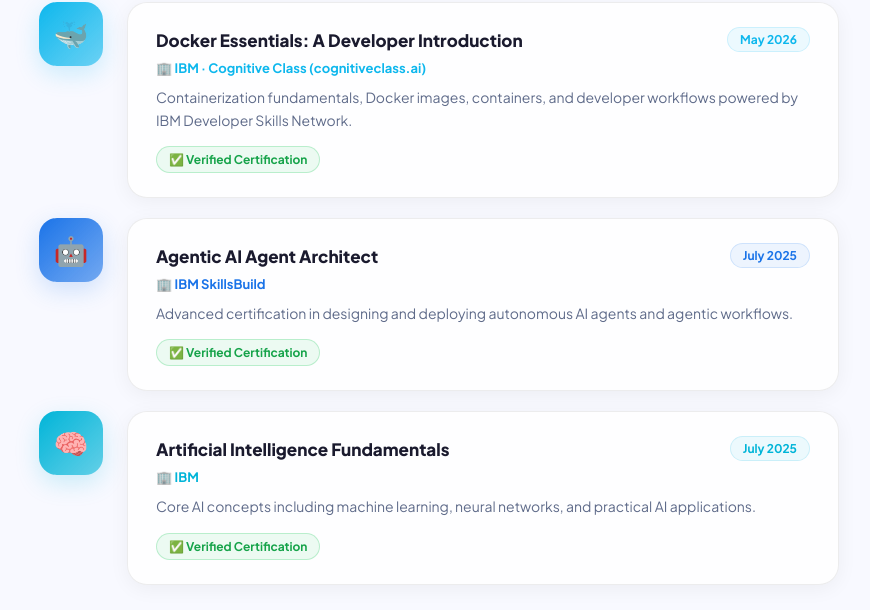
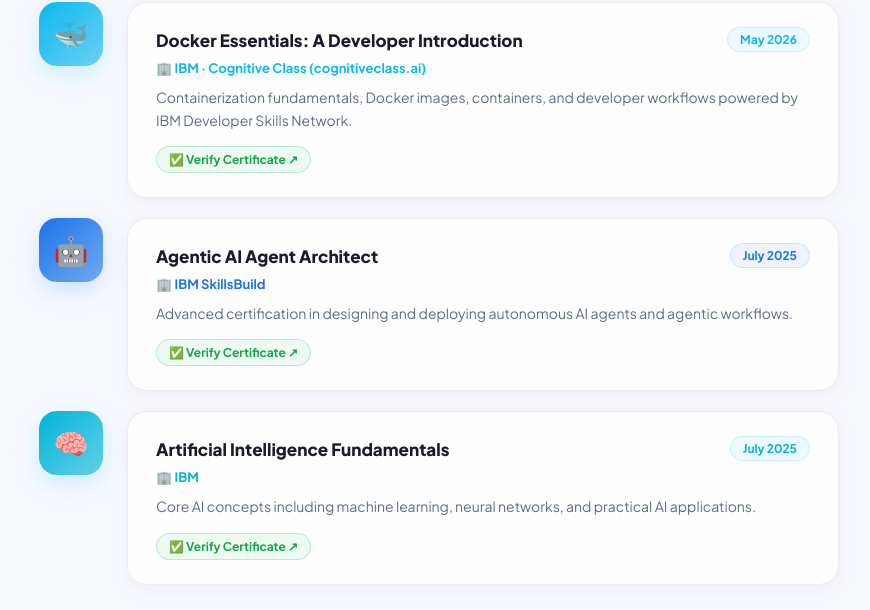
Before and after one commit to ABHISHEKTU/portfolio, a React (Create React App) app: page / in a window 1280 px wide. Shown: the part 3230-3840 px from the top of the page, without its empty margins (201-1071 px from the left). Built offline with nearby package versions, Linux system fonts and the light colour scheme.

Commit message:
Replace verified badge with link to verify certificate

```diff
--- a/src/portfolio.jsx
+++ b/src/portfolio.jsx
@@ -383,9 +383,9 @@
                   <p style={{ fontSize: "13px", color: item.color, fontWeight: 700, marginBottom: "10px" }}>🏢 {item.org}</p>
                   <p style={{ fontSize: "14px", color: T.muted, lineHeight: 1.65 }}>{item.desc}</p>
                   {/* Verified badge */}
-                  <div style={{ display: "inline-flex", alignItems: "center", gap: "6px", marginTop: "14px", padding: "5px 12px", borderRadius: "999px", background: "rgba(34,197,94,0.08)", border: "1px solid rgba(34,197,94,0.25)", fontSize: "12px", fontWeight: 700, color: "#16a34a" }}>
-                    ✅ Verified Certification
-                  </div>
+                <a href={item.verify || "#"} target="_blank" rel="noopener noreferrer" style={{ display: "inline-flex", alignItems: "center", gap: "6px", marginTop: "14px", padding: "5px 12px", borderRadius: "999px", background: "rgba(34,197,94,0.08)", border: "1px solid rgba(34,197,94,0.25)", fontSize: "12px", fontWeight: 700, color: "#16a34a", textDecoration: "none" }}>
+  ✅ Verify Certificate ↗
+</a>
                 </div>
               </div>
             </Reveal>
```
